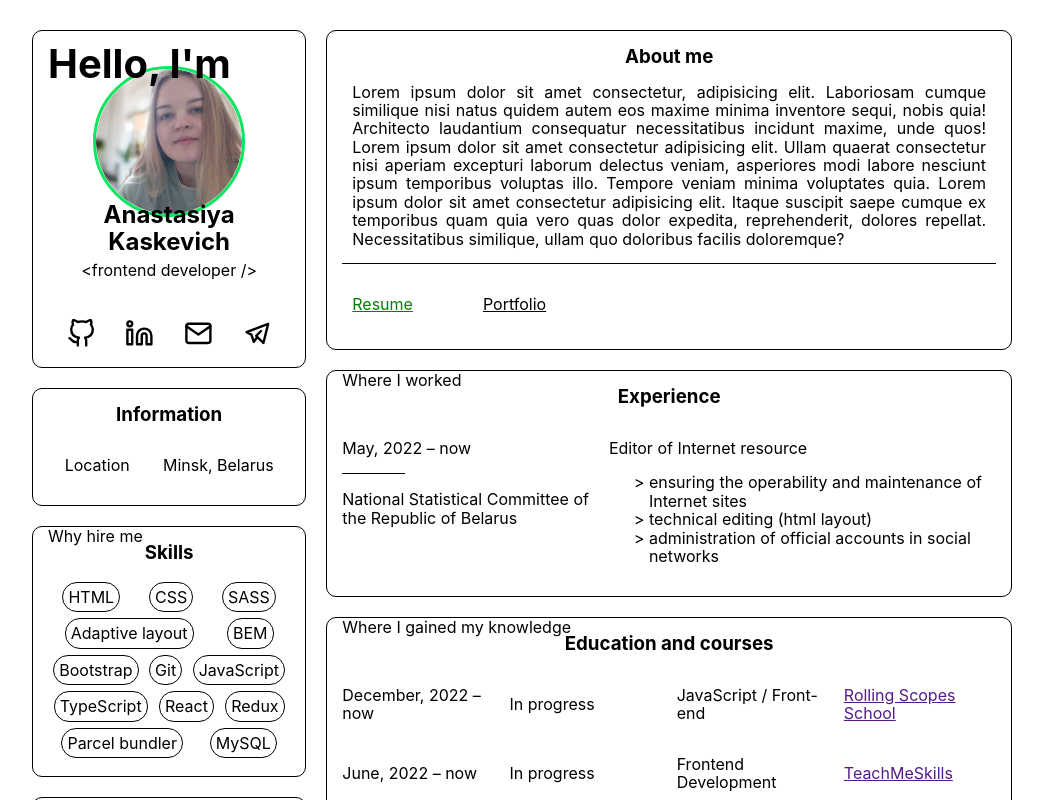
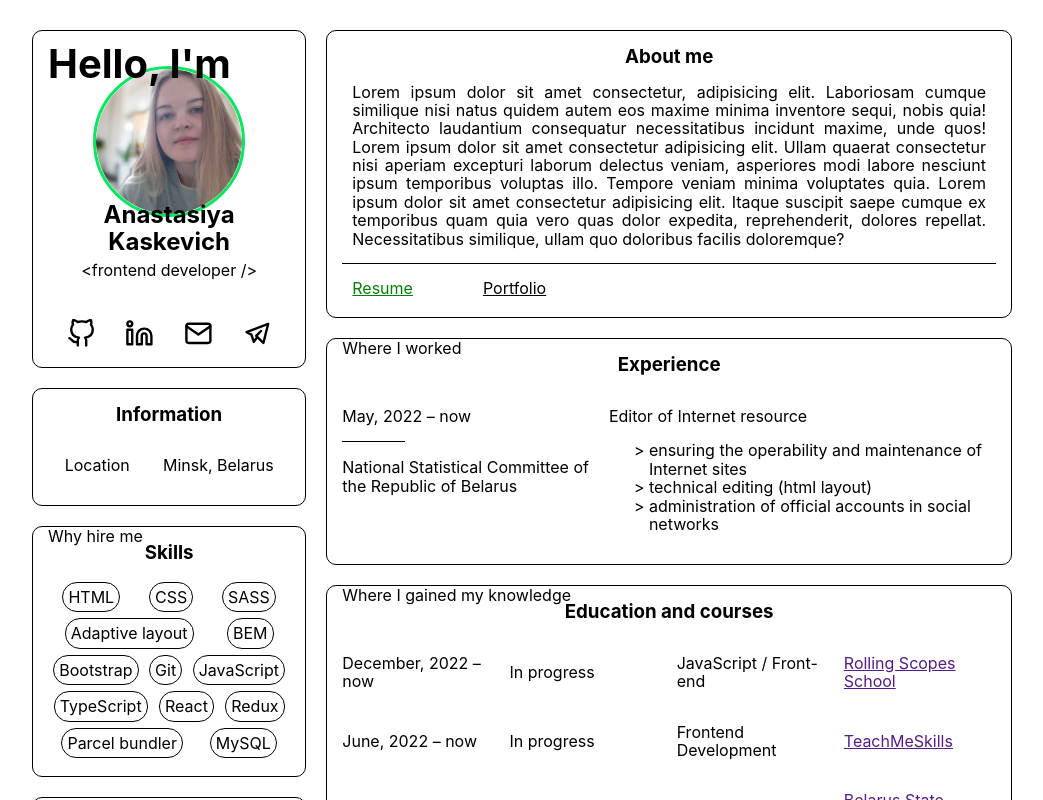
Before and after one commit to naszh/My.Resume, a React (Create React App) app: page / in a window 1280 px wide. Shown: the top 800 px of the page, without its empty margins (118-1161 px from the left). Built offline with nearby package versions, Linux system fonts and the light colour scheme.

Commit message:
change file structure

```diff
--- a/src/components/aside/asideInfo.tsx
+++ /dev/null
@@ -1,15 +0,0 @@
-import { MyInfo } from './blockInfo/information';
-import { MyLanguages } from './blockLanguages/languages';
-import { MyProfile } from './blockProfile/profile';
-import { MySkills } from './blockSkills/skills';
-
-export const AsideInfo = () => {
-	return (
-		<>
-			<MyProfile />
-			<MyInfo />
-			<MySkills />
-			<MyLanguages />
-		</>
-	);
-};
--- /dev/null
+++ b/src/components/aside/index.ts
@@ -0,0 +1,4 @@
+export { MyProfile } from './blockProfile/profile';
+export { MyInfo } from './blockInfo/information';
+export { MyLanguages } from './blockLanguages/languages';
+export { MySkills } from './blockSkills/skills';
--- a/src/components/main/blockAbout/about.tsx
+++ b/src/components/main/blockAbout/about.tsx
@@ -27,7 +27,7 @@ export const AboutMe = () => {
 						isActive ? { color: 'green' } : { color: 'inherit' }
 					}
 				>
-					<p>Resume</p>
+					Resume
 				</NavLink>
 				<NavLink
 					to='/portfolio'
@@ -35,7 +35,7 @@ export const AboutMe = () => {
 						isActive ? { color: 'green' } : { color: 'inherit' }
 					}
 				>
-					<p>Portfolio</p>
+					Portfolio
 				</NavLink>
 			</ParagraphNav>
 		</BlockContainer>
--- a/src/components/portfolio/portfolio.tsx
+++ b/src/components/main/blockPortfolio/portfolio.tsx
@@ -1,11 +1,11 @@
-import { ProjectsList } from '../../constants/data';
+import { ProjectsList } from '../../../constants/data';
 import {
 	BlockContainer,
 	BlockHeader,
 	BlockHeaderSpan,
 	ItemsList,
 	ItemWithBorder,
-} from '../common/common.styles';
+} from '../../common/common.styles';
 import {
 	ContainerPortf,
 	GithubButton,
--- /dev/null
+++ b/src/components/main/index.ts
@@ -0,0 +1,4 @@
+export { AboutMe } from './blockAbout/about';
+export { MyExperience } from './blockExperience/experience';
+export { MyEducation } from './blockEducation/education';
+export { MyPortfolio } from './blockPortfolio/portfolio';
--- a/src/components/main/mainInfo.tsx
+++ /dev/null
@@ -1,11 +0,0 @@
-import { MyEducation } from './blockEducation/education';
-import { MyExperience } from './blockExperience/experience';
-
-export const MainInfo = () => {
-	return (
-		<>
-			<MyExperience />
-			<MyEducation />
-		</>
-	);
-};
--- a/src/page/page.tsx
+++ b/src/page/page.tsx
@@ -1,9 +1,12 @@
 import { BrowserRouter as Router, Routes, Route } from 'react-router-dom';
 
-import { AsideInfo } from '../components/aside/asideInfo';
-import { AboutMe } from '../components/main/blockAbout/about';
-import { MainInfo } from '../components/main/mainInfo';
-import { MyPortfolio } from '../components/portfolio/portfolio';
+import { MyInfo, MyLanguages, MyProfile, MySkills } from '../components/aside';
+import {
+	AboutMe,
+	MyEducation,
+	MyExperience,
+	MyPortfolio,
+} from '../components/main';
 import { PageContainer, SectContainer } from './page.styled';
 
 export const Page = () => {
@@ -11,12 +14,23 @@ export const Page = () => {
 		<Router>
 			<PageContainer>
 				<SectContainer>
-					<AsideInfo />
+					<MyProfile />
+					<MyInfo />
+					<MySkills />
+					<MyLanguages />
 				</SectContainer>
 				<SectContainer>
 					<AboutMe />
 					<Routes>
-						<Route path='/' element={<MainInfo />} />
+						<Route
+							path='/'
+							element={
+								<>
+									<MyExperience />
+									<MyEducation />
+								</>
+							}
+						/>
 						<Route path='/portfolio' element={<MyPortfolio />} />
 					</Routes>
 				</SectContainer>
```
Also changed, not shown: src/components/main/blockPortfolio/portfolio.styled.ts (renamed from src/components/portfolio/portfolio.styled.ts).
